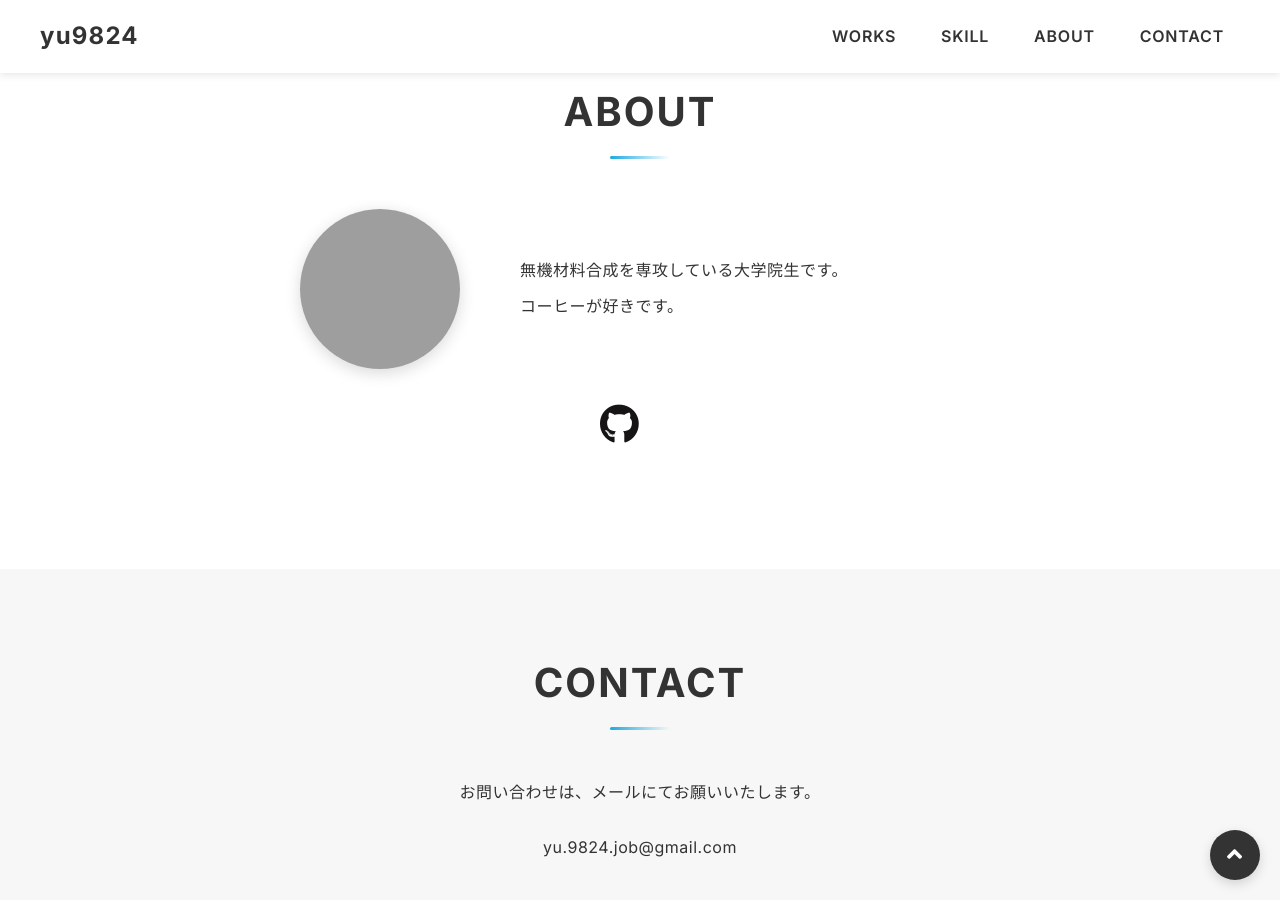
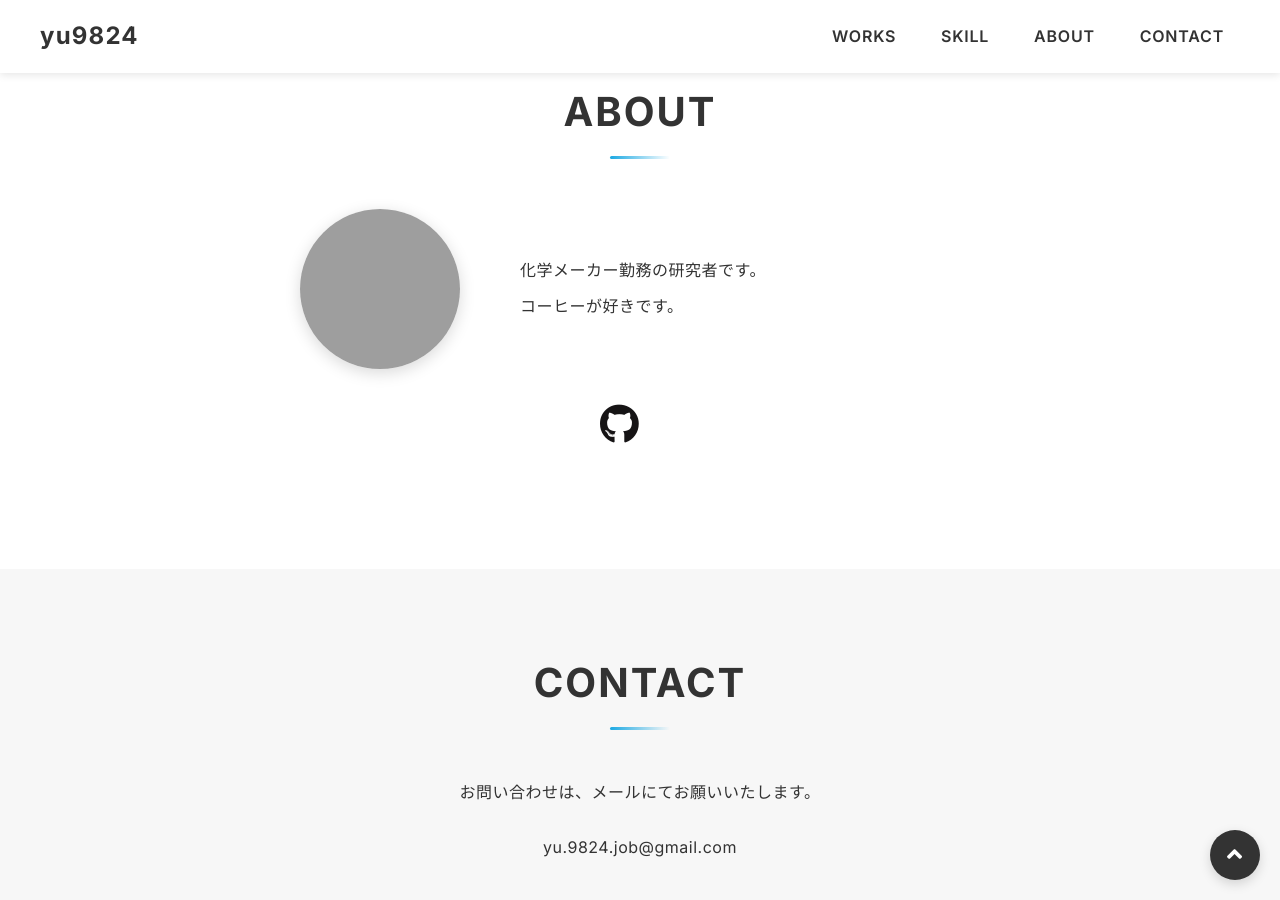
Before and after one commit to yu9824/portfolio, a Jekyll site: the page built from index.html, in a window 1280 px wide and 900 px high, scrolled down 2389 px. Built offline with Jekyll 4.4.1, drawn with Linux system fonts in a browser that asks for light colours; nearby versions of some CDN libraries; grey boxes are pictures that could not be loaded.

Commit message:
Update introduction myself

```diff
--- a/index.html
+++ b/index.html
@@ -53,7 +53,7 @@ lang: 'ja'
         <div class="profile-body">
           <div class="profile-text-wrapper">
             <p class="profile-text">
-              無機材料合成を専攻している大学院生です。
+              化学メーカー勤務の研究者です。
             </p>
             <p class="profile-text">
               コーヒーが好きです。
```
